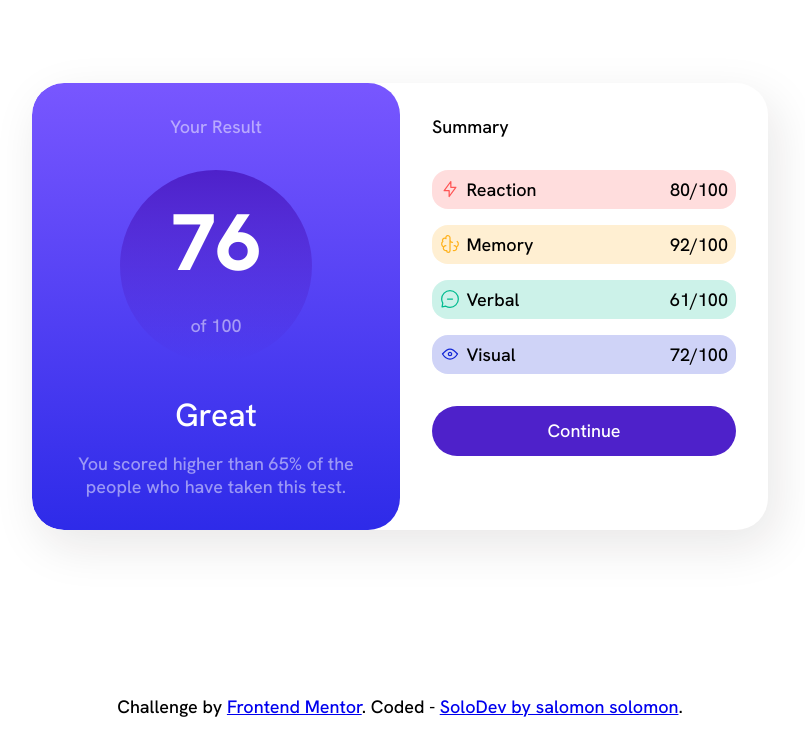
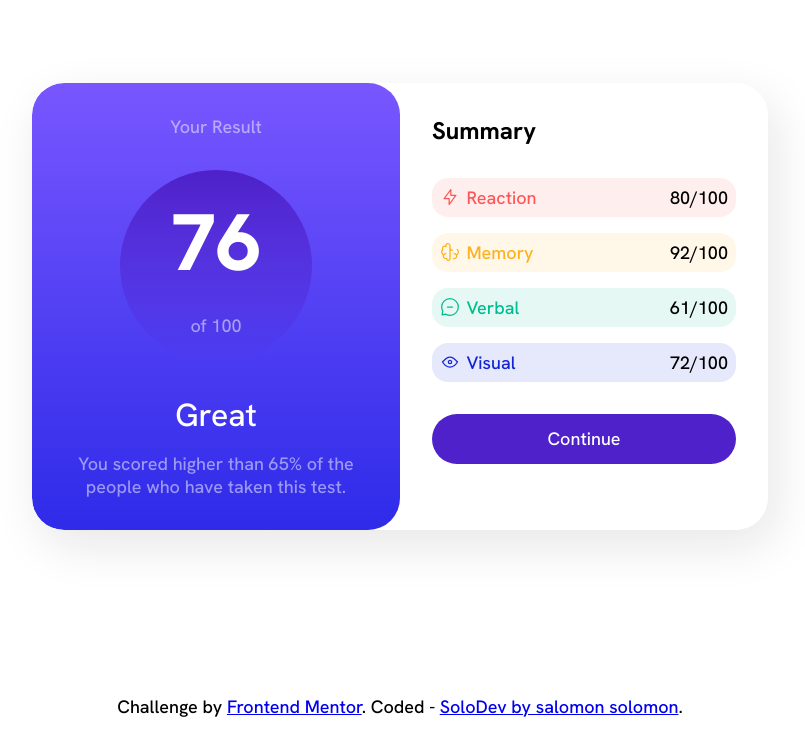
Before and after one commit to Solomon333/FrontEndMentor.-Result-Summary, a plain HTML site: page index.html in a window 1280 px wide. Shown: the whole page, without its empty margins (240-1045 px from the left). Drawn offline with Linux system fonts and the light colour scheme.

Commit message:
edit style

```diff
--- a/index.html
+++ b/index.html
@@ -37,7 +37,7 @@
       </h2>
 
       <div class="grid-flow">
-          <div class="summary-item reaction" data-item-type="accent-1">
+          <div class="summary-item reaction" >
             <div class="flex-group">
 
               <svg xmlns="http://www.w3.org/2000/svg"
@@ -53,7 +53,7 @@
                  d="M10.833 8.333V2.5l-6.666 9.167h5V17.5l6.666-9.167h-5Z"/>
                 </svg>
 
-              <h3 class="summary-item-title">
+              <h3 class="summary-reaction">
                 Reaction
               </h3>
             </div>
@@ -62,7 +62,7 @@
             </p>
           </div>
 
-          <div class="summary-item memory" data-item-type="accent-2">
+          <div class="summary-item memory" >
             <div class="flex-group">
               <svg xmlns="http://www.w3.org/2000/svg"
               width="20" height="20" fill="none" viewBox="0 0 20 20">
@@ -83,7 +83,7 @@
                  .635 12.03a1.667 1.667 0 0 1-3.333 0"/>
                 </svg>
 
-              <h3 class="summary-item-title">
+              <h3 class="summary-memory">
                 Memory
               </h3>
             </div>
@@ -92,7 +92,7 @@
             </p>
           </div>
 
-          <div class="summary-item verbal" data-item-type="accent-3">
+          <div class="summary-item verbal" >
             <div class="flex-group">
               <svg xmlns="http://www.w3.org/2000/svg"
               width="20" height="20" fill="none"
@@ -105,7 +105,7 @@
                10c0 1.518.406 2.942 1.115 4.167l-.699 3.75 3.75-.699A8.295
                8.295 0 0 0 10 18.333Z"/>
               </svg>
-              <h3 class="summary-item-title">
+              <h3 class="summary-verbal">
                 Verbal
               </h3>
             </div>
@@ -114,7 +114,7 @@
             </p>
           </div>
 
-          <div class="summary-item visual" data-item-type="accent-4">
+          <div class="summary-item visual" >
             <div class="flex-group">
               <svg xmlns="http://www.w3.org/2000/svg"
                width="20" height="20" fill="none"
@@ -130,7 +130,7 @@
                 7.632 6.66 5 10 5s5.584 2.632 7.5 5Z"/>
               </svg>
 
-              <h3 class="summary-item-title">
+              <h3 class="summary-visual">
                 Visual
               </h3>
             </div>
--- a/style.css
+++ b/style.css
@@ -70,6 +70,10 @@ body {
 .summary {
     padding: 2rem;
 }
+.summary-title {
+    font-size: 1.5rem;
+    font-weight: 700;
+}
 .summary-item {
     display: flex;
     justify-content: space-between;
@@ -85,19 +89,31 @@ body {
     flex-wrap: wrap;
 }
 .reaction {
-    background: hsla(0, 100%, 67%, 0.2);
+    background: hsla(0, 100%, 67%, 0.1);
 }
 .memory {
-    background: hsla(39, 100%, 56%, 0.2);
+    background: hsla(39, 100%, 56%, 0.1);
 }
 .verbal {
-    background: hsla(166, 100%, 37%, 0.2);
+    background: hsla(166, 100%, 37%, 0.1);
 }
 .visual {
-    background: hsla(234, 85%, 45%, 0.2)
+    background: hsla(234, 85%, 45%, 0.1)
     ;
 }
 
+.summary-reaction {
+    color: hsl(0, 100%, 67%);
+}
+.summary-memory {
+    color: hsl(39, 100%, 56%);
+}
+.summary-verbal {
+    color: hsl(166, 100%, 37%);
+}
+.summary-visual {
+    color: hsl(234, 85%, 45%);
+}
 @media (min-width: 600px) {
         body {
             min-height: 100vh;
```
